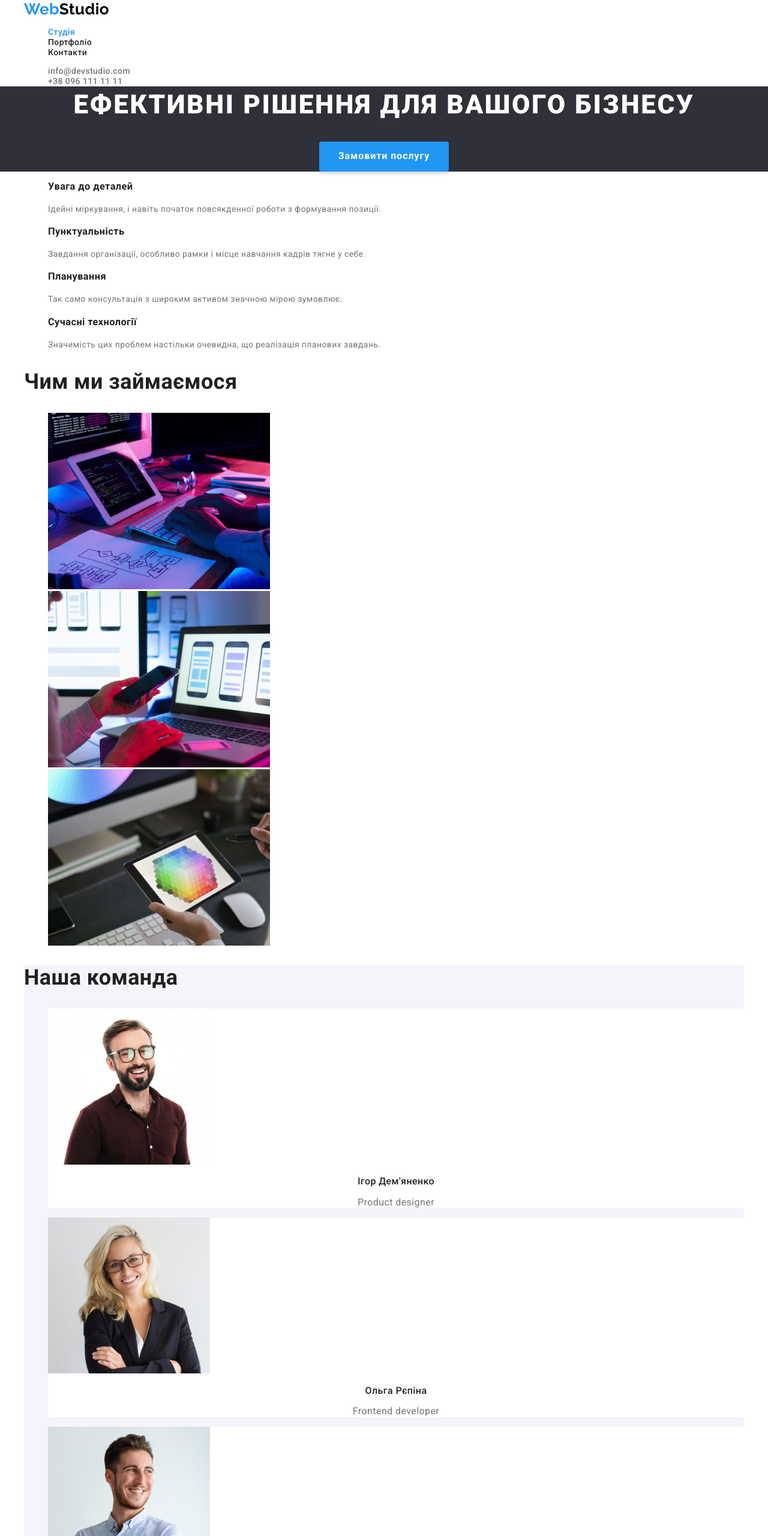
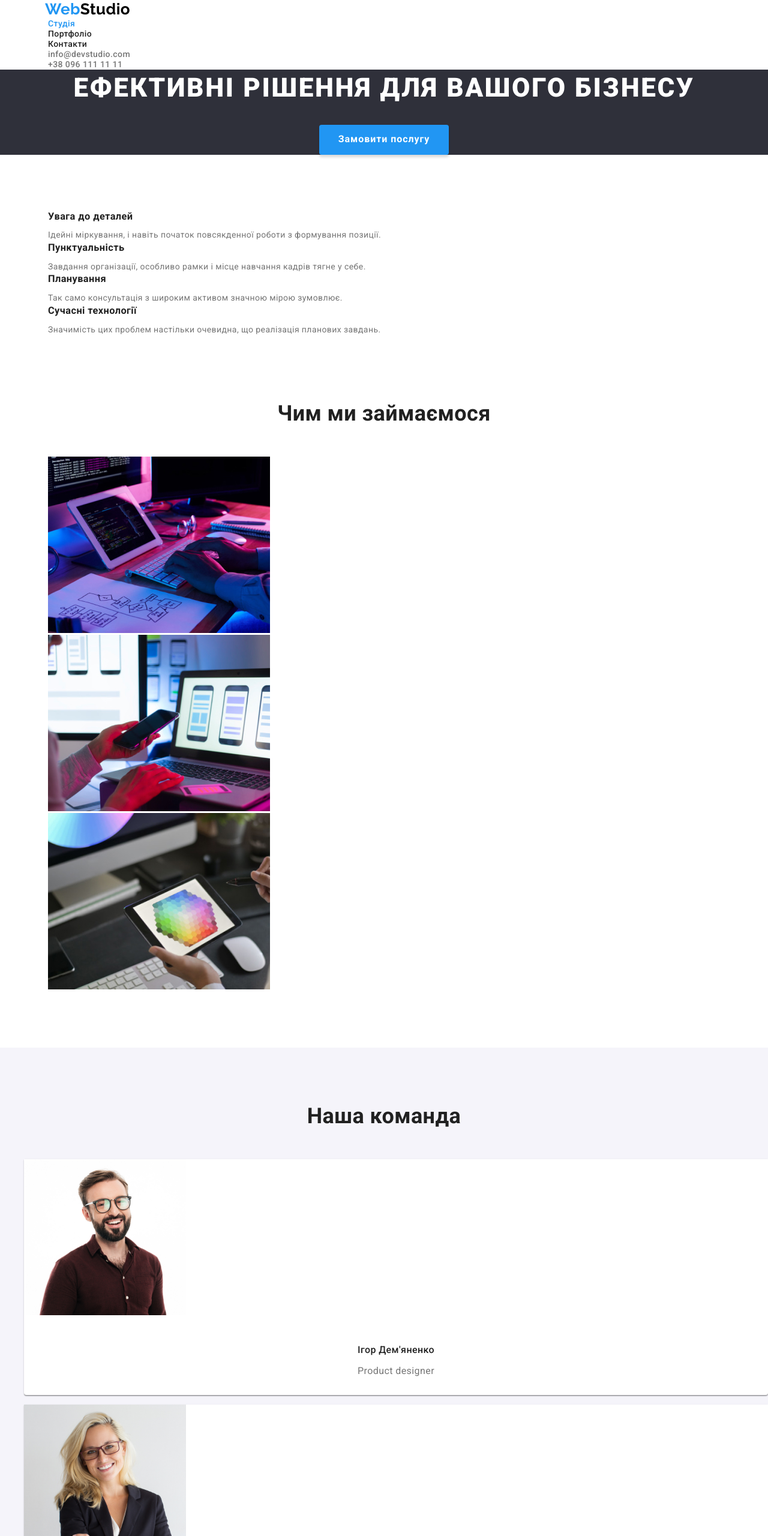
Before and after one commit to VlAnastasiia/goit-markup-hw-03, a plain HTML site: page index.html in a window 1280 px wide. Shown: the top 2560 px of the page at 60% size. Drawn offline with nearby package versions, Linux system fonts and the light colour scheme.

Commit message:
geometry in index.html

```diff
--- a/css/styles.css
+++ b/css/styles.css
@@ -49,6 +49,7 @@ body {
 
 .link-logo,
 .logo-footer {
+  margin: 35px;
   font-family: 'Raleway', sans-serif;
   font-weight: 700;
   font-size: 26px;
@@ -71,6 +72,9 @@ body {
   font-weight: 500;
   line-height: 1.14;
   color: var(--title-text-color);
+}
+.list-nav {
+  margin: 0;
 }
 
 .list-nav .link:hover,
@@ -132,29 +136,54 @@ body {
 /* About features */
 
 .section {
+  padding-top: 94px;
   background-color: var(--background-color);
 }
-
+.features
+{
+  margin-top: 0;
+}
 .features .title {
+  margin: 0;
   line-height: 1.14;
   color: var(--title-text-color);
 }
 
 .features .text {
+  margin: 0;
+  margin-top: 10px;
   line-height: 1.7;
+}
+
+/* images */
+.section-images
+{
+  padding-top: 94px;
+  padding-bottom: 94px;
+}
+
+.section-images .images-list
+{
+  margin: 0;
+  margin-top: 50px;
 }
 
 /* Our team */
 
 .section-team {
+  padding-top: 94px;
+  padding-bottom: 94px;
   background-color: var(--btn-clr);
 }
 
 .section-team .list {
+  border-radius: 0px 0px 4px 4px;
+  box-shadow: 0px 1px 3px rgba(0, 0, 0, 0.12), 0px 1px 1px rgba(0, 0, 0, 0.14), 0px 2px 1px rgba(0, 0, 0, 0.2);
   background-color: var(--background-color);
 }
 
 .section-team .title {
+  padding-top: 30px;
   font-weight: 500;
   font-size: 16px;
   line-height: 1.18;
@@ -163,13 +192,22 @@ body {
 }
 
 .section-team .text {
+  padding-bottom: 30px;
   font-size: 16px;
   line-height: 1.18;
   text-align: center;
 }
+
+.list-team
+{
+  margin: 0;
+  margin-top: 50px;
+}
 /* Sections style */
 
 .section-title {
+  text-align: center;
+  margin: 0;
   font-size: 36px;
   line-height: 1.16;
   color: var(--title-text-color);
@@ -205,6 +243,10 @@ body {
   color: var(--background-color);
   color: rgba(255, 255, 255, 0.6);
   margin: 0px;
+}
+.list-footer
+{
+  margin: 0;
 }
 /* portfolio buttons */
 
--- a/index.html
+++ b/index.html
@@ -43,8 +43,8 @@
           <a class="link" href="tel:+380961111111">+38 096 111 11 11</a>
         </li>
       </ul>
+    </div>
     </header>
-  </div>
 
     <!--Some notes in main section-->
 
@@ -57,8 +57,8 @@
       </section>
 
       <!-- About -->
-      <div class="container">
       <section class="section">
+        <div class="container">
         <h2 visually hidden>про</h2>
         <ul class="features">
           <li>
@@ -84,13 +84,15 @@
             </p>
           </li>
         </ul>
+        </div>
       </section>
 
       <!--Images-->
 
-      <section class="section">
+      <section class="section-images">
+        <div class="container">
         <h2 class="section-title">Чим ми займаємося</h2>
-        <ul>
+        <ul class="images-list">
           <li>
             <img src="./images/main/img.jpg" alt="Печатає на планшеті" width="370" height="294" />
           </li>
@@ -106,13 +108,14 @@
             <img src="./images/main-3/img.jpg" alt="Кольори на планшеті" width="370" height="294" />
           </li>
         </ul>
+        </div>
       </section>
 
       <!-- Our team -->
 
       <section class="section-team">
         <h2 class="section-title">Наша команда</h2>
-        <ul>
+        <ul class="list-team">
           <li class="list">
             <img src="./images/our-team1/img.jpg" alt="team member" width="270" height="260" />
             <h3 class="title">Ігор Дем'яненко</h3>
@@ -136,7 +139,6 @@
         </ul>
       </section>
     </main>
-  </div>
     <footer class="footer">
       <a class="logo-footer" href="./index.html" lang="en">
         Web<span class="logo-footer-part">Studio</span>
```
